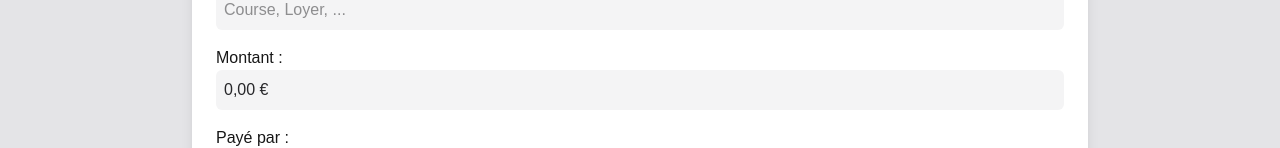
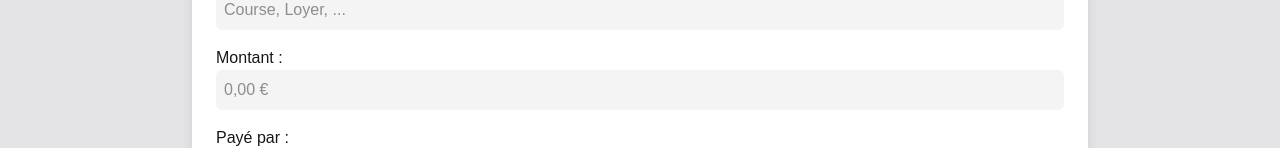
Before and after one commit to lturjman/execo-frontend, a Next.js app: page /groups/1/expenses/new in a window 1280 px wide. Shown: the part 166-314 px from the top of the page. Built offline with nearby package versions, Linux system fonts and the light colour scheme; no server answers.

Commit message:
fix empty input on expense create

```diff
--- a/components/expenses/Create.js
+++ b/components/expenses/Create.js
@@ -1,31 +1,31 @@
-'use client'
+"use client";
 
-import { useDispatch } from 'react-redux'
-import { createExpense } from '@/lib/store/slices/expenses'
-import { fetchMembers } from '@/lib/store/slices/members'
+import { useDispatch } from "react-redux";
+import { createExpense } from "@/lib/store/slices/expenses";
+import { fetchMembers } from "@/lib/store/slices/members";
 
-import { useRouter } from 'next/navigation'
+import { useRouter } from "next/navigation";
 
-import { useState, useEffect } from 'react'
+import { useState, useEffect } from "react";
 
-import { Decimal } from 'decimal.js'
-import ExpenseForm from './Form'
+import { Decimal } from "decimal.js";
+import ExpenseForm from "./Form";
 
-export default function CreateExpense ({ groupId, onExpenseCreated }) {
-  const router = useRouter()
-  const dispatch = useDispatch()
+export default function CreateExpense({ groupId, onExpenseCreated }) {
+  const router = useRouter();
+  const dispatch = useDispatch();
 
   const [expense] = useState({
-    name: '',
-    amount: 0,
-    member: ''
-  })
+    name: "",
+    amount: null,
+    member: "",
+  });
 
   useEffect(() => {
     if (groupId) {
-      dispatch(fetchMembers({ groupId }))
+      dispatch(fetchMembers({ groupId }));
     }
-  }, [dispatch, groupId])
+  }, [dispatch, groupId]);
 
   const handleCreateExpense = async (updatedExpense) => {
     const action = await dispatch(
@@ -36,29 +36,29 @@ export default function CreateExpense ({ groupId, onExpenseCreated }) {
           amount: Decimal.mul(updatedExpense.amount, 100),
           debts: updatedExpense.debts.map((debt) => ({
             amount: Decimal.mul(debt.amount, 100).round(),
-            member: debt.member._id || debt.member
+            member: debt.member._id || debt.member,
           })),
           credits: [
             {
               amount: Decimal.mul(updatedExpense.amount, 100),
-              member: updatedExpense.member
-            }
-          ]
-        }
-      })
-    )
+              member: updatedExpense.member,
+            },
+          ],
+        },
+      }),
+    );
 
     if (createExpense.fulfilled.match(action)) {
-      router.push(`/groups/${groupId}`)
-      if (onExpenseCreated) onExpenseCreated()
+      router.push(`/groups/${groupId}`);
+      if (onExpenseCreated) onExpenseCreated();
     }
-  }
+  };
 
   return (
-    <div className='space-y-4 '>
-      <h2 className='font-bold text-xl'>Nouvelle dépense :</h2>
+    <div className="space-y-4 ">
+      <h2 className="font-bold text-xl">Nouvelle dépense :</h2>
 
       <ExpenseForm expense={expense} handleSubmit={handleCreateExpense} />
     </div>
-  )
+  );
 }
--- a/components/expenses/Form.js
+++ b/components/expenses/Form.js
@@ -81,10 +81,6 @@ export default function ExpenseForm({
 
   const [editableExpense, setEditableExpense] = useState(() => ({
     ...expense,
-    amount:
-      expense?.amount != null
-        ? Decimal.div(expense.amount, 100).toString()
-        : "",
   }));
 
   const [percentages, setPercentages] = useState({});
@@ -99,17 +95,6 @@ export default function ExpenseForm({
 
   const [errors, setErrors] = useState({});
   const allWereUncheckedRef = useRef(false);
-
-  useEffect(() => {
-    if (expense) {
-      setEditableExpense({
-        ...expense,
-        amount: Decimal.div(expense.amount, 100).toString(),
-        member:
-          (expense.credits && expense.credits[0].member?._id) || expense.member,
-      });
-    }
-  }, [expense]);
 
   useEffect(() => {
     if (expense?.group) {
@@ -389,7 +374,7 @@ export default function ExpenseForm({
                   </td>
                   <td className="p-4 text-right">
                     <NumericFormat
-                      value={debt?.amount || 0}
+                      value={debt?.amount || "0"}
                       decimalScale={2}
                       decimalSeparator=","
                       thousandSeparator=" "
```
